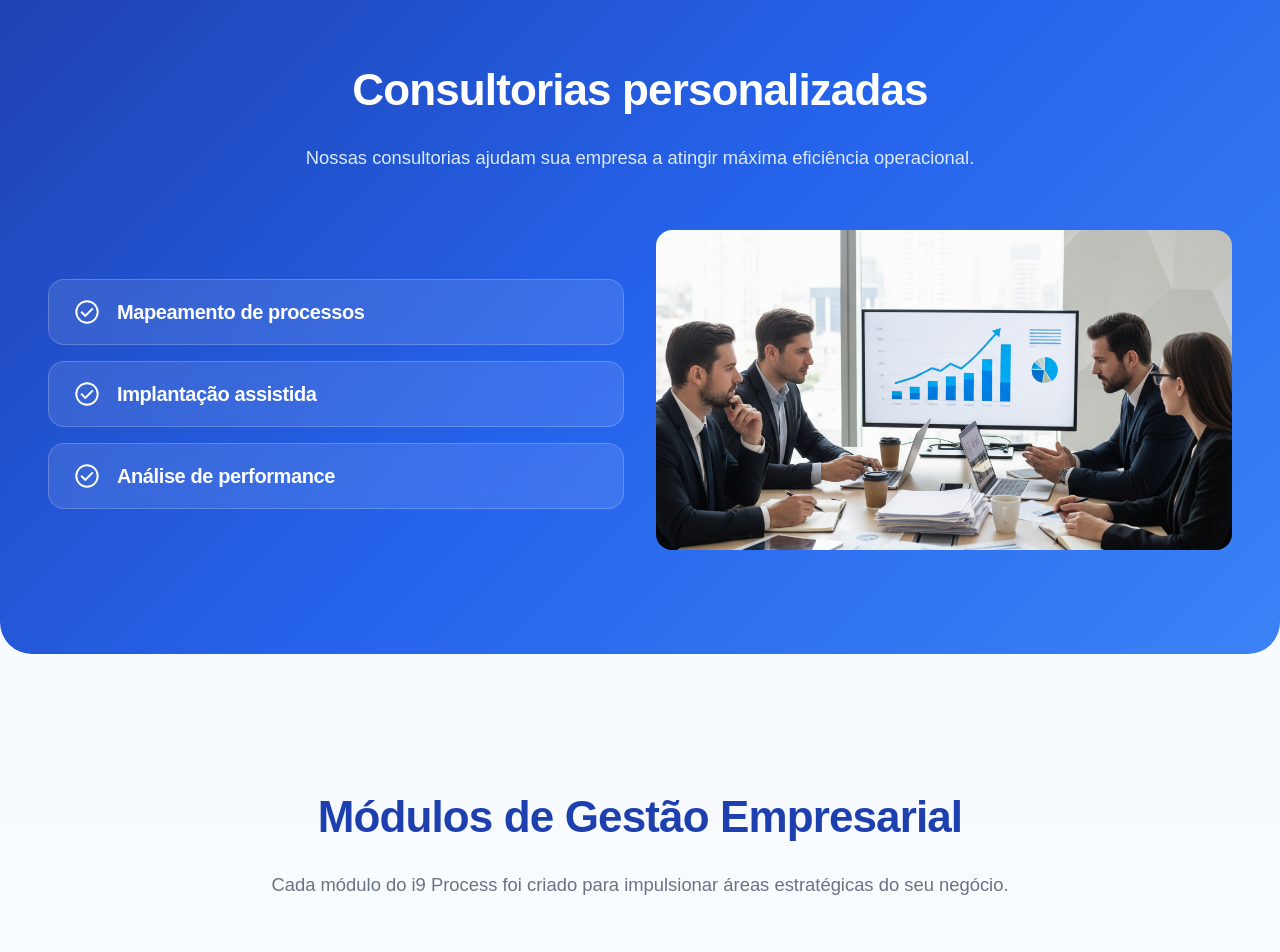
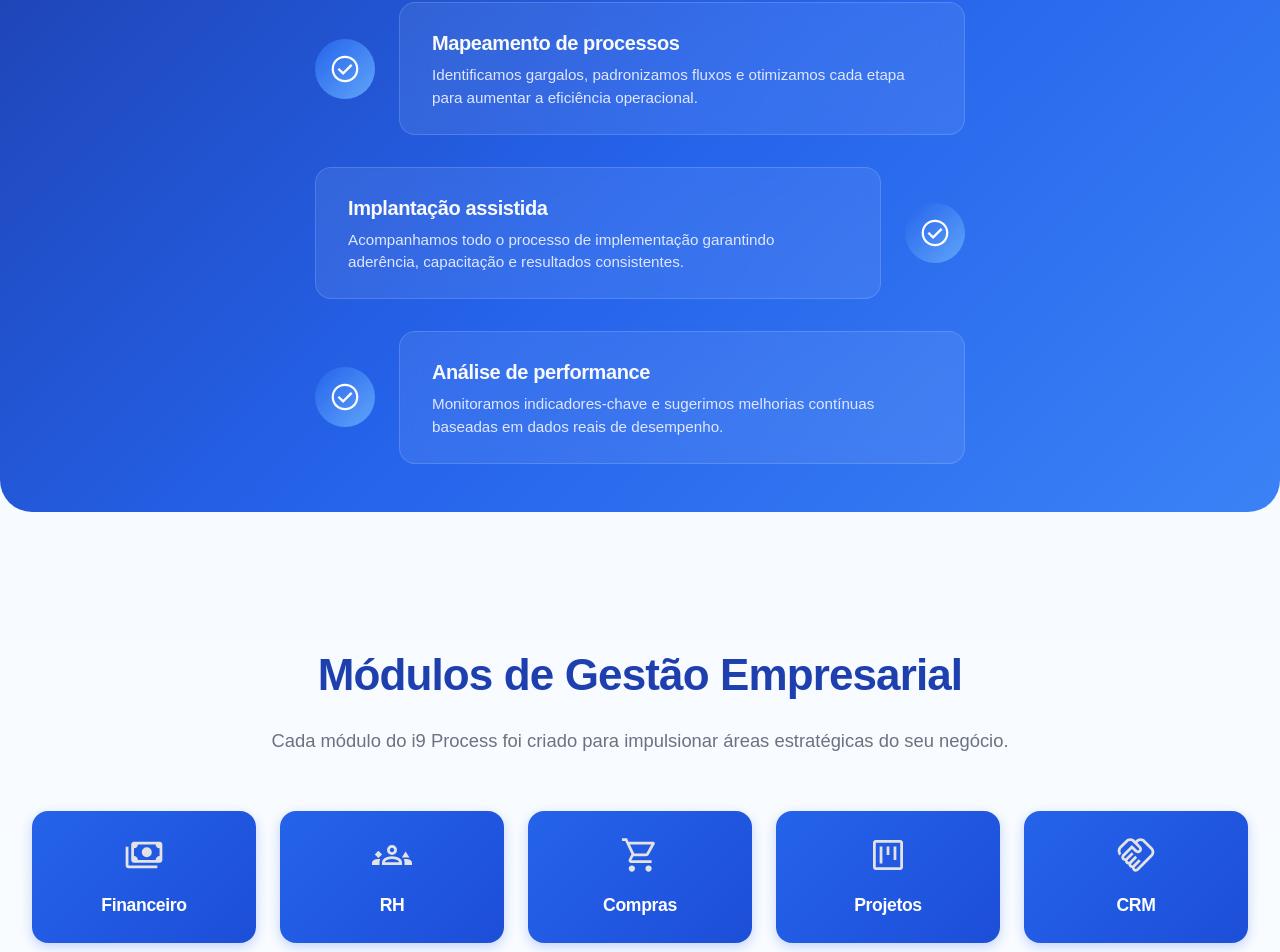
Before and after one commit to lucas-azv/landing-page-i9process, a React (Vite) app in the folder i9-process-landing/: page / in a window 1280 px wide. Shown: the part 1288-2240 px from the top of the page. Built offline with nearby package versions, Linux system fonts and the light colour scheme; a web font is replaced by a local one.

Commit message:
update visual

```diff
--- a/i9-process-landing/src/components/Consultorias.tsx
+++ b/i9-process-landing/src/components/Consultorias.tsx
@@ -1,13 +1,24 @@
 import React from "react";
 import "../styles/style.css";
 import checkIcon from "../assets/img/check_circle_32dp_E3E3E3_FILL0_wght400_GRAD0_opsz40.svg";
-import consultoriaImg from "../assets/img/Gemini_Generated_Image_4yzxpb4yzxpb4yzx.png"; // exemplo, troque pelo seu arquivo real
 
 const Consultorias: React.FC = () => {
   const cards = [
-    { titulo: "Mapeamento de processos" },
-    { titulo: "Implantação assistida" },
-    { titulo: "Análise de performance" },
+    {
+      titulo: "Mapeamento de processos",
+      descricao:
+        "Identificamos gargalos, padronizamos fluxos e otimizamos cada etapa para aumentar a eficiência operacional."
+    },
+    {
+      titulo: "Implantação assistida",
+      descricao:
+        "Acompanhamos todo o processo de implementação garantindo aderência, capacitação e resultados consistentes."
+    },
+    {
+      titulo: "Análise de performance",
+      descricao:
+        "Monitoramos indicadores-chave e sugerimos melhorias contínuas baseadas em dados reais de desempenho."
+    },
   ];
 
   return (
@@ -18,18 +29,24 @@ const Consultorias: React.FC = () => {
       </p>
 
       <div className="consultorias-container">
-        {/* Lado esquerdo: cards */}
-        <div className="consultorias-cards">
-          {cards.map((item, index) => (
-            <div key={index} className="card-consultoria">
-              <img src={checkIcon} alt="check" className="icone" />
-              <h4>{item.titulo}</h4>
+        {cards.map((item, index) => (
+          <div key={index} className="consultoria-linha">
+            {/* Ícone */}
+            <div className="icone-wrapper">
+              <div className="icone-fundo">
+                <img src={checkIcon} alt="check" className="icone" />
+              </div>
             </div>
-          ))}
-        </div>
-        <div className="consultorias-imagem">
-          <img src={consultoriaImg} alt="Equipe de consultoria" />
-        </div>
+
+            {/* Card de texto */}
+            <div className="card-consultoria">
+              <div className="card-conteudo">
+                <h4>{item.titulo}</h4>
+                <p>{item.descricao}</p>
+              </div>
+            </div>
+          </div>
+        ))}
       </div>
     </section>
   );
--- a/i9-process-landing/src/styles/style.css
+++ b/i9-process-landing/src/styles/style.css
@@ -7,7 +7,6 @@
    RESET E BASE
 ============================================ */
 * {
-  /* border: 1px solid red; */
   margin: 0;
   padding: 0;
   box-sizing: border-box;
@@ -56,7 +55,7 @@ header {
 header.scrolled {
   background: rgba(255, 255, 255, 0.85);
   backdrop-filter: blur(20px);
-  box-shadow: 0 4px 20px rgba(0,0,0,.08);
+  box-shadow: 0 4px 20px rgba(0, 0, 0, .08);
   border-bottom: 1px solid rgba(37, 99, 235, 0.1);
 }
 
@@ -93,9 +92,9 @@ nav ul li a {
   color: #374151;
   font-weight: 500;
   font-size: 0.95rem;
-  transition: all 0.2s;
   position: relative;
   padding: 0.5rem 0;
+  transition: all 0.2s;
 }
 
 nav ul li a::after {
@@ -167,7 +166,6 @@ nav a.button:hover {
   background: linear-gradient(135deg, #eff6ff 0%, #dbeafe 50%, #ffffff 100%);
   position: relative;
   overflow: hidden;
-  isolation: isolate;
   scroll-margin-top: var(--header-h);
 }
 
@@ -175,13 +173,8 @@ nav a.button:hover {
   content: '';
   position: absolute;
   inset: 0;
-  background: radial-gradient(
-    circle at 70% 20%,
-    rgba(37, 99, 235, 0.12) 0%,
-    transparent 70%
-  );
+  background: radial-gradient(circle at 70% 20%, rgba(37, 99, 235, 0.12) 0%, transparent 70%);
   z-index: 0;
-  pointer-events: none;
 }
 
 #hero > * {
@@ -190,18 +183,11 @@ nav a.button:hover {
   max-width: 900px;
   width: 100%;
   margin: 0 auto;
-  text-wrap: balance;
 }
 
 @keyframes fadeInUp {
-  from {
-    opacity: 0;
-    transform: translateY(30px);
-  }
-  to {
-    opacity: 1;
-    transform: translateY(0);
-  }
+  from { opacity: 0; transform: translateY(30px); }
+  to { opacity: 1; transform: translateY(0); }
 }
 
 #hero h2 {
@@ -210,10 +196,8 @@ nav a.button:hover {
   background: linear-gradient(135deg, #1e40af, #2563eb, #3b82f6);
   -webkit-background-clip: text;
   -webkit-text-fill-color: transparent;
-  background-clip: text;
+  line-height: 1.2;
   margin-bottom: 1.5rem;
-  line-height: 1.2;
-  letter-spacing: -0.02em;
   animation: fadeInUp 0.8s ease;
 }
 
@@ -234,19 +218,14 @@ nav a.button:hover {
 }
 
 #hero a {
-  width: 20%;
-  margin: auto;
-  display: inline-block;
   background: linear-gradient(135deg, #2563eb, #1d4ed8);
   color: white;
   padding: 1rem 2.5rem;
   border-radius: 9999px;
   font-weight: 600;
   font-size: 1.05rem;
-  text-align: center;
   box-shadow: 0 8px 20px rgba(37, 99, 235, 0.3);
   transition: all 0.3s cubic-bezier(0.4, 0, 0.2, 1);
-  margin-bottom: 2rem;
   animation: fadeInUp 0.8s ease 0.4s backwards;
 }
 
@@ -260,16 +239,9 @@ nav a.button:hover {
 ============================================ */
 section {
   width: 100%;
-  padding: 6rem 2rem;
+  padding: 3.5rem 1.5rem;
   max-width: 1280px;
   margin: 0 auto;
-  position: relative;
-}
-
-section.full-width {
-  max-width: 100%;
-  padding-left: 0;
-  padding-right: 0;
 }
 
 section h3 {
@@ -278,18 +250,14 @@ section h3 {
   color: #1e40af;
   margin-bottom: 1rem;
   text-align: center;
-  letter-spacing: -0.02em;
 }
 
 section > p {
   color: #6b7280;
   font-size: 1.15rem;
-  margin-bottom: 3.5rem;
+  margin: 0 auto 3.5rem;
   max-width: 48rem;
-  margin-left: auto;
-  margin-right: auto;
   text-align: center;
-  line-height: 1.8;
 }
 
 /* ============================================
@@ -301,16 +269,12 @@ section > p {
   margin-top: 3rem;
 }
 
-@media(min-width: 640px) {
-  .sm-grid-2 {
-    grid-template-columns: repeat(2, 1fr);
-  }
+@media (min-width: 640px) {
+  .sm-grid-2 { grid-template-columns: repeat(2, 1fr); }
 }
 
-@media(min-width: 768px) {
-  .md-grid-3 {
-    grid-template-columns: repeat(3, 1fr);
-  }
+@media (min-width: 768px) {
+  .md-grid-3 { grid-template-columns: repeat(3, 1fr); }
 }
 
 /* ============================================
@@ -379,7 +343,6 @@ section > p {
 .card p {
   color: #6b7280;
   line-height: 1.7;
-  text-align: left;
   font-size: 0.98rem;
 }
 
@@ -390,89 +353,135 @@ section > p {
   background: linear-gradient(135deg, #1e40af 0%, #2563eb 50%, #3b82f6 100%);
   color: white;
   border-radius: 2rem;
-  /* margin: 4rem auto; */
-  padding: 6rem 3rem;
+  padding: 3rem 2rem;
+  text-align: center;
 }
 
 #consultorias h3 {
-  color: white;
-  text-align: center;
+  color: #f8fafc;
+  font-size: 1.8rem;
+  margin-bottom: 0.8rem;
 }
 
-#consultorias p {
+#consultorias > p {
   color: #dbeafe;
-  text-align: center;
-  /* margin-bottom: 3rem; */
+  max-width: 700px;
+  margin: 0 auto 2rem auto;
+  font-size: 1rem;
+  line-height: 1.5;
 }
 
+/* Container principal */
 .consultorias-container {
   display: flex;
-  align-items: center;
-  justify-content: space-between;
+  flex-direction: column;
   gap: 2rem;
+  margin-top: 2rem;
 }
 
-.consultorias-cards {
+/* Linha de cada item (ícone + texto) */
+.consultoria-linha {
   display: flex;
-  flex-direction: column;
-  gap: 1rem;
-  width: 50%;
+  align-items: center;
+  justify-content: center;
+  gap: 1.5rem; /* distância entre ícone e card */
 }
 
-.card-consultoria {
+
+/* Alterna o sentido dos pares */
+.consultoria-linha:nth-child(even) {
+  flex-direction: row-reverse;
+}
+
+/* Ícone com fundo */
+.icone-wrapper {
   display: flex;
   align-items: center;
-  gap: 1rem;
-  background: rgba(255, 255, 255, 0.1);
-  border: 1px solid rgba(255, 255, 255, 0.2);
-  backdrop-filter: blur(10px);
+  justify-content: center;
+}
+
+.icone-fundo {
+  background: linear-gradient(135deg, #2563eb, #60a5fa);
+  border-radius: 50%;
+  padding: 1rem;
+  display: flex;
+  align-items: center;
+  justify-content: center;
+  width: 60px;
+  height: 60px;
+}
+
+.icone {
+  width: 32px;
+  height: 32px;
+  filter: brightness(0) invert(1);
+}
+
+/* Card de texto */
+.card-consultoria {
+  background: rgba(255, 255, 255, 0.08);
+  border: 1px solid rgba(255, 255, 255, 0.15);
+  backdrop-filter: blur(12px);
   border-radius: 1rem;
-  padding: 1rem 1.5rem;
+  padding: 1.5rem 2rem;
   transition: all 0.3s ease;
+  max-width: 900px; /* largura fixa */
+  width: auto;      /* não centraliza sozinho */
 }
 
 .card-consultoria:hover {
-  background: rgba(255, 255, 255, 0.2);
-  border-color: rgba(255, 255, 255, 0.3);
+  background: rgba(255, 255, 255, 0.15);
+  border-color: rgba(255, 255, 255, 0.25);
+  transform: translateY(-3px);
 }
 
-.card-consultoria .icone {
-  width: 28px;
-  height: 28px;
-  filter: brightness(0) invert(1);
+/* Alinhamento do texto depende da posição */
+.consultoria-linha:nth-child(odd) .card-consultoria {
+  text-align: right;
 }
 
-.card-consultoria h4 {
+.consultoria-linha:nth-child(even) .card-consultoria {
+  text-align: left;
+}
+
+/* Conteúdo do card */
+.card-conteudo {
+  text-align: left;
+}
+
+.card-conteudo h4 {
+  color: #f8fafc;
   font-size: 1.25rem;
   font-weight: 600;
-  color: white;
+  margin-bottom: 0.3rem;
 }
 
-.consultorias-imagem {
-  width: 50%;
+.card-conteudo p {
+  color: #e0e7ff;
+  font-size: 0.95rem;
+  line-height: 1.5;
+  max-width: 500px;
 }
 
-.consultorias-imagem img {
-  width: 100%;
-  height: 320px; /* ajuste conforme desejar */
-  object-fit: cover; /* mantém o enquadramento sem distorcer */
-  border-radius: 16px;
+/* Intercalar layout (ícone direita nos pares) */
+.card-consultoria.reverse {
+  flex-direction: row-reverse;
+  text-align: right;
 }
 
-/* Responsividade */
+/* Responsivo */
 @media (max-width: 768px) {
-  .consultorias-container {
-    flex-direction: column;
-    text-align: center;
+  .card-consultoria {
+    flex-direction: column !important;
+    text-align: center !important;
   }
 
-  .consultorias-cards {
-    width: 100%;
-    align-items: center;
+  .card-consultoria.reverse {
+    flex-direction: column !important;
   }
 
-  .consultorias-imagem {
-    width: 100%;
+  .card-conteudo p {
+    max-width: 100%;
   }
 }
 
@@ -485,29 +494,14 @@ section > p {
   padding: 4rem 2rem;
 }
 
-/* Container fixo com grid para manter largura igual */
 #modulos .modulos-container {
   display: grid;
-  grid-template-columns: repeat(5, 1fr); /* 5 colunas fixas */
+  grid-template-columns: repeat(auto-fit, minmax(180px, 1fr));
   gap: 1.5rem;
   justify-items: center;
   margin-top: 2.5rem;
 }
 
-/* Responsivo — quebra em menos colunas */
-@media (max-width: 1000px) {
-  #modulos .modulos-container {
-    grid-template-columns: repeat(3, 1fr);
-  }
-}
-
-@media (max-width: 600px) {
-  #modulos .modulos-container {
-    grid-template-columns: repeat(2, 1fr);
-  }
-}
-
-/* Card */
 #modulos .module-card {
   background: linear-gradient(135deg, #2563eb, #1d4ed8);
   color: white;
@@ -517,7 +511,6 @@ section > p {
   box-shadow: 0 4px 12px rgba(37, 99, 235, 0.25);
   transition: all 0.3s ease;
   cursor: pointer;
-  border: none;
   width: 100%;
   max-width: 240px;
 }
@@ -527,54 +520,46 @@ section > p {
   box-shadow: 0 8px 18px rgba(37, 99, 235, 0.35);
 }
 
-#modulos .module-card h4 {
-  color: white;
-  font-size: 1.1rem;
-  font-weight: 600;
-  margin-top: 0.6rem;
-}
-
-/* Ícones */
 #modulos .module-card img {
   width: 40px;
   height: 40px;
   margin-bottom: 0.5rem;
 }
 
+#modulos .module-card h4 {
+  color: white;
+  font-size: 1.1rem;
+  font-weight: 600;
+}
 
 /* ============================================
-    GRUPO I9
+   GRUPO I9
 ============================================ */
 #grupo {
   background: linear-gradient(135deg, #111827 0%, #1f2937 100%);
   color: white;
   border-radius: 2rem;
-  padding: 5rem 2rem;
-  margin: 4rem auto;
-  display: flex;
-  justify-content: center;
-  align-items: center;
+  padding: 1.5rem 2rem; /* antes: 5rem 2rem */
+  margin: 3rem auto; /* antes: 4rem auto */
 }
 
 .grupo-content {
   display: flex;
   align-items: center;
   justify-content: space-between;
-  width: 90%;
-  max-width: 1200px;
   gap: 2rem;
+  flex-wrap: wrap;
 }
 
 .grupo-texto {
-  flex: 0 0 60%;
+  flex: 1 1 50%;
   text-align: left;
 }
 
 .grupo-texto h3 {
+  text-align: left;
   color: #60a5fa;
-  font-size: 2rem;
   margin-bottom: 1rem;
-  text-align: left !important;
 }
 
 .grupo-texto p {
@@ -582,8 +567,7 @@ section > p {
   font-size: 1.2rem;
   margin-bottom: 2rem;
   max-width: 85%;
-  /* CORREÇÃO DEFINITIVA: Força o parágrafo a alinhar à esquerda, anulando 'section > p' */
-  text-align: left !important;
+  text-align: left;
 }
 
 .grupo-texto a {
@@ -607,101 +591,14 @@ section > p {
 }
 
 .grupo-imagem {
-  flex: 0 0 40%;
-  display: flex;
-  justify-content: center;
-  align-items: center;
+  flex: 1 1 30%;
 }
 
 .grupo-imagem img {
   width: 100%;
-  height: 100%;
+  height: auto;
   object-fit: cover;
   border-radius: 1.5rem;
-}
-
-/* Responsividade */
-@media (max-width: 900px) {
-  .grupo-content {
-    flex-direction: column;
-    /* Adicionado para garantir que os itens fiquem na esquerda */
-    align-items: flex-start;
-    padding: 0 1rem;
-  }
-
-  .grupo-texto {
-    flex: unset;
-    text-align: left;
-    width: 100%;
-    padding: 0; /* Remove o padding extra aqui, já definido no .grupo-content */
-  }
-
-  /* As regras com !important acima já devem garantir a correção,
-     mas as mantemos aqui para especificidade: */
-  .grupo-texto h3 {
-    text-align: left !important;
-  }
-
-  .grupo-texto p {
-    text-align: left !important;
-    max-width: 100%;
-    margin-left: 0;
-    margin-right: 0;
-  }
-
-  .grupo-imagem {
-    flex: unset;
-    width: 100%;
-    margin-top: 1.5rem;
-  }
-
-  .grupo-imagem img {
-    max-width: 100%;
-    height: auto;
-  }
-}
-/* Responsividade */
-@media (max-width: 900px) {
-  .grupo-content {
-    flex-direction: column;
-  }
-
-  .grupo-texto {
-    flex: unset;
-    /* text-align: left; - Mantemos aqui para elementos de texto inline/bloco */
-    text-align: left;
-    width: 100%; /* Garante que o bloco use toda a largura disponível */
-    padding: 0 1rem; /* Adiciona um pequeno padding nas laterais em telas pequenas, se necessário */
-  }
-
-  /* FORÇA o TÍTULO a alinhar à esquerda, anulando o 'section h3' global */
-  .grupo-texto h3 {
-    text-align: left;
-  }
-
-  /* FORÇA o PARÁGRAFO a alinhar à esquerda e remove a margem 'auto' horizontal, se houver conflito */
-  .grupo-texto p {
-    text-align: left;
-    max-width: 100%; /* Garante que o parágrafo use a largura total do .grupo-texto */
-    margin-left: 0;
-    margin-right: 0;
-  }
-
-  /* Garante que o BOTÃO continue sendo um elemento inline-flex e alinhado pela regra 'text-align: left' do pai */
-  .grupo-texto a {
-    /* Não precisa de alteração, ele herda o text-align: left do .grupo-texto */
-  }
-
-  .grupo-imagem {
-    flex: unset;
-    width: 100%;
-    margin-top: 1.5rem; /* Adiciona um espaço acima da imagem */
-  }
-
-  .grupo-imagem img {
-    max-width: 100%;
-    height: auto;
-  }
 }
 
 /* ============================================
@@ -719,9 +616,9 @@ section > p {
   border-radius: 0.75rem;
   border: 2px solid #e5e7eb;
   font-size: 1rem;
-  transition: all 0.3s;
   background: white;
   margin-bottom: 1.25rem;
+  transition: all 0.3s;
 }
 
 #contato input:focus,
@@ -762,42 +659,15 @@ footer {
   background: linear-gradient(135deg, #1e3a8a, #1e40af);
   color: #dbeafe;
   text-align: center;
-  padding: 2.5rem 1rem;
+  padding: 3rem 2rem;
   font-size: 0.95rem;
-  border-top: 1px solid rgba(255, 255, 255, 0.1);
 }
 
-footer strong {
-  color: white;
-  font-weight: 700;
+footer a {
+  color: #93c5fd;
+  font-weight: 500;
 }
 
-/* ============================================
-   RESPONSIVIDADE
-============================================ */
-@media (max-width: 768px) {
-  nav ul {
-    display: none;
-  }
-
-  nav a.button {
-    font-size: 0.85rem;
-    padding: 0.55rem 1.25rem;
-  }
-
-  section {
-    padding: 4rem 1.5rem;
-  }
-
-  #hero {
-    padding: 6rem 1.5rem 3rem;
-  }
-
-  #hero .cta-buttons {
-    flex-direction: column;
-  }
-
-  .card {
-    padding: 1.5rem;
-  }
+footer a:hover {
+  text-decoration: underline;
 }
```
